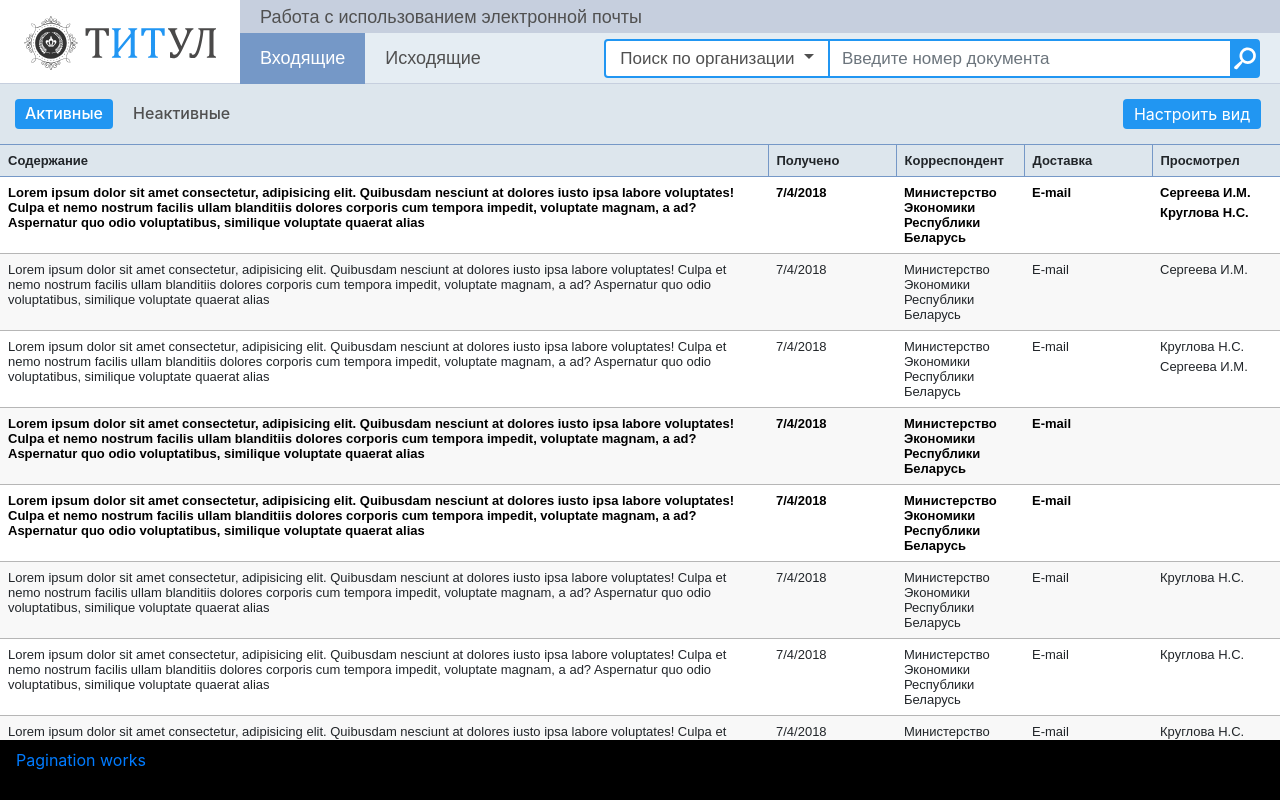
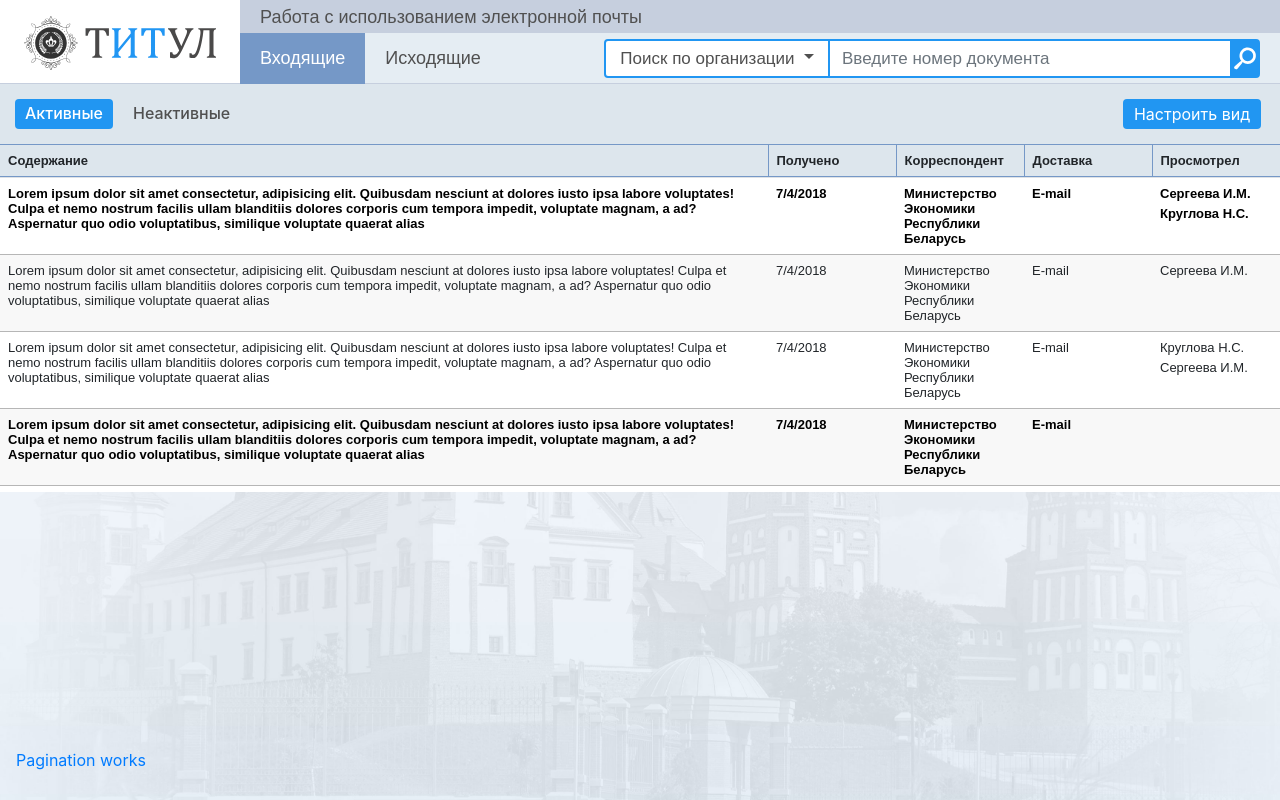
Before and after one commit to IamGrooooot/mr-email-status, an Angular app: page /system/inbox-active in a window 1280 px wide. Shown: the top 800 px of the page. Built offline with nearby package versions, Linux system fonts and the light colour scheme.

Commit message:
add media

```diff
--- a/src/app/shared/core/base-api.ts
+++ b/src/app/shared/core/base-api.ts
@@ -4,7 +4,7 @@ import { Observable } from "rxjs";
 
 @Injectable()
 export class BaseApi{
-  private readonly baseApi: string = 'http://localhost/x173/MREmailStatus/Services/EmailParse.asmx/EmailMessage';
+  private readonly baseApi: string = 'http://localhost/x173/MREmailStatus/Services/EmailParse.asmx/';
 
   constructor(
     public httpClient: HttpClient
--- a/src/app/system/page/page.component.sass
+++ b/src/app/system/page/page.component.sass
@@ -7,11 +7,26 @@
 
 .table-area
   z-index: -1
-  margin-top: 34px
-  max-height: calc(100% - 235px) !important
+  margin-top: 35px
   overflow-y: auto
-  width: 1280px
+  min-width: 1280px
   position: absolute
+
+@media (min-width: 1920px)
+  .table-area
+    max-height: calc(100% - 235px) !important
+    width: 1280px
+  thead
+    width: 1265px
+
+
+@media (max-width: 1919px)
+  .table-area
+    max-height: calc(100% - 485px) !important
+    width: 100%
+  thead
+    width: 100%
+
 
 table
   margin-bottom: 0
@@ -40,7 +55,7 @@ table
   thead
     position: fixed
     top: 144px
-    width: 1280px
+
     display: table
     background-color: #dde6ed
 
--- a/src/app/system/page/page.component.ts
+++ b/src/app/system/page/page.component.ts
@@ -4,6 +4,8 @@ import { ActivatedRoute } from '@angular/router';
 import { IPage } from '../shared/interface/page.interface';
 import { IMessageInboxActive } from '../shared/interface/message.interfase';
 import { IChoiseMessage } from '../shared/interface/choise-message.interface';
+import { HttpClient } from '@angular/common/http';
+import { EmailService } from '../shared/services/email.services';
 
 @Component({
   selector: 'mr-page',
@@ -13,6 +15,8 @@ import { IChoiseMessage } from '../shared/interface/choise-message.interface';
 export class PageComponent implements OnInit {
 
   @Output() choisedMessage = new EventEmitter<IChoiseMessage>();
+
+
 
   // База для тестирования
   message: IMessageInboxActive[] = [
@@ -177,13 +181,13 @@ export class PageComponent implements OnInit {
   };
 
   constructor(
-    private route: ActivatedRoute,
+    private route: ActivatedRoute
   ) {}
 
   ngOnInit() {
 
     this.route.params.subscribe(params => {
-      this.id = this.route.snapshot.params['id'];
+      this.id = this.route.snapshot.params['page'];
       this.page = this.json[this.id][0];
       this.page.message = this.message;
       console.log(this.page);
--- a/src/app/system/shared/components/pagination/pagination.component.sass
+++ b/src/app/system/shared/components/pagination/pagination.component.sass
@@ -1,6 +1,5 @@
 .mr-pagination
     width: 100%
     height: 60px
-    background-color: black
     bottom: 0
     position: absolute
--- a/src/app/system/shared/services/email.services.ts
+++ b/src/app/system/shared/services/email.services.ts
@@ -6,14 +6,19 @@ import { Observable } from "rxjs";
 
 @Injectable()
 export class EmailService extends BaseApi{
+
   constructor(
     public httpClient: HttpClient
   ){
     super(httpClient)
   }
 
-  getEmail() : Observable<any>{
-    return this.httpClient.get('');
+  getEmail(url: string) : Observable<any>{
+    return this.httpClient.get(url);
+  }
+
+  postEmail(url: string) : Observable<any>{
+    return this.httpClient.post(url, {});
   }
 
   updateBufMessage(isnMessage: string) : Observable<any>{
--- a/src/app/system/system-routing.module.ts
+++ b/src/app/system/system-routing.module.ts
@@ -9,7 +9,11 @@ const routes: Routes = [
     component: SystemComponent,
   },
   {
-    path: 'system/:id',
+    path: 'system/:page',
+    component: SystemComponent,
+  }  ,
+  {
+    path: 'system/:page/:id',
     component: SystemComponent,
   }
 ]
--- a/src/app/system/system.component.ts
+++ b/src/app/system/system.component.ts
@@ -1,4 +1,4 @@
-import { Component } from "@angular/core";
+import { Component, OnInit } from "@angular/core";
 import { IChoiseMessage } from "./shared/interface/choise-message.interface";
 
 @Component({
@@ -6,14 +6,19 @@ import { IChoiseMessage } from "./shared/interface/choise-message.interface";
   templateUrl: './system.component.html',
   styleUrls: ['./system.component.sass']
 })
-export class SystemComponent {
+export class SystemComponent implements OnInit{
 
+  horizontalPreview: boolean;
   showViewCustomization: boolean = false;
   choisedMessage: IChoiseMessage = {
     isn: '0',
     choise: false,
     visible_button: false
   };
+
+  ngOnInit(){
+
+  }
 
   choiseMessage(choiseMessage: IChoiseMessage){
     this.choisedMessage = choiseMessage;
--- a/src/app/system/system.module.ts
+++ b/src/app/system/system.module.ts
@@ -16,6 +16,7 @@ import { ButtonsComponent } from './shared/components/preview/buttons/buttons.co
 import { InfoComponent } from './shared/components/preview/info/info.component';
 import { FilesComponent } from './shared/components/preview/files/files.component';
 import { ReportComponent } from './shared/components/preview/report/report.component';
+import { EmailService } from "./shared/services/email.services";
 
 @NgModule({
   imports: [
@@ -38,7 +39,8 @@ import { ReportComponent } from './shared/components/preview/report/report.compo
     ReportComponent
   ],
   providers: [
-    SomeService
+    SomeService,
+    EmailService
   ]
 })
 export class SystemModule{
```
Also changed, not shown: src/app/system/shared/components/pagination/pagination.component.html (+6 -1 lines).
